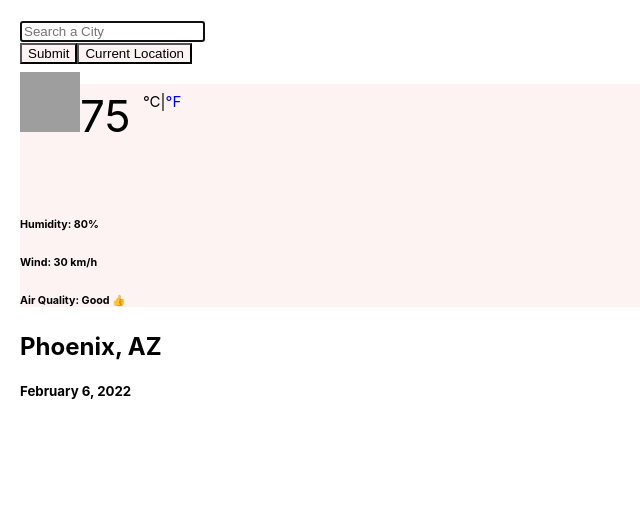
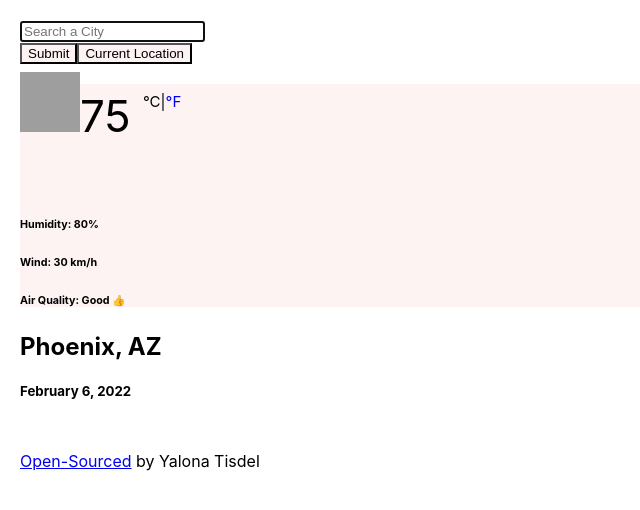
Before and after one commit to ytisdel/weather-react-app, a React (Create React App) app: page / in a window 1280 px wide. Shown: the top 510 px of the page, without its empty margins (0-640 px from the left). Built offline with nearby package versions, Linux system fonts and the light colour scheme; grey boxes are pictures that could not be loaded.

Commit message:
added open-source link

```diff
--- a/src/Weather.js
+++ b/src/Weather.js
@@ -95,8 +95,15 @@ export default function Weather() {
         </div>
       </div>
       <br />
-
       <div class="weather-forecast"></div>
+      <a
+        href="https://github.com/ytisdel/weather-react-app"
+        target="_blank"
+        rel="noreferrer"
+      >
+        Open-Sourced
+      </a>{" "}
+      by Yalona Tisdel
     </div>
   );
 }
```
